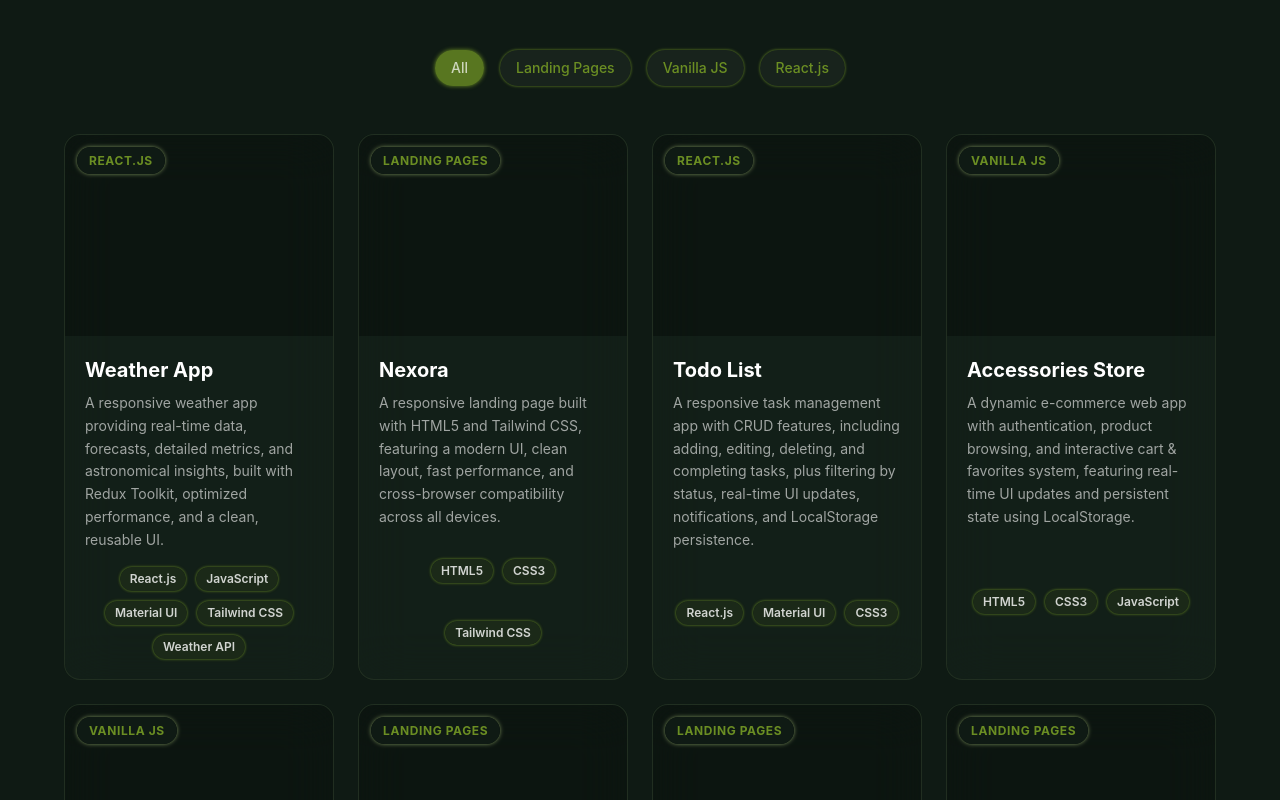
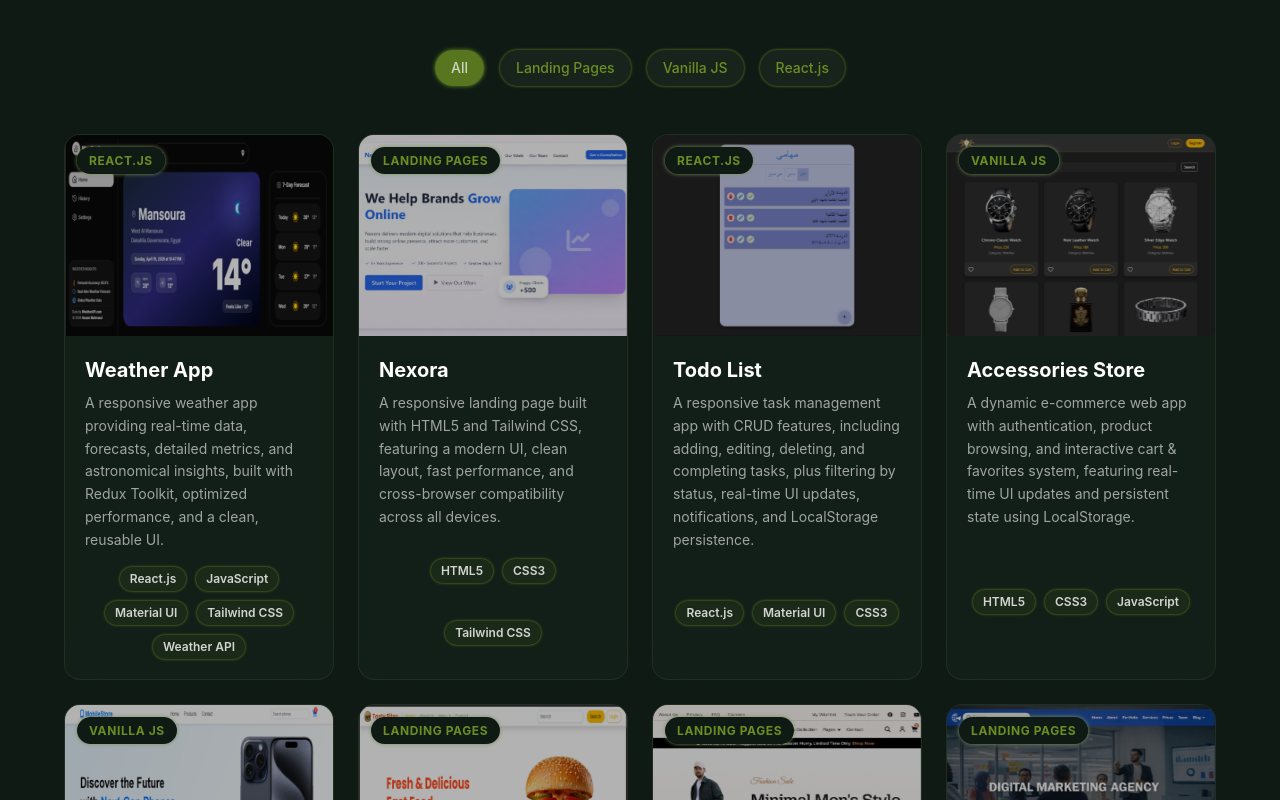
Before and after one commit to Hazem-2002/Portifolio, a React (Vite) app: page / in a window 1280 px wide. Shown: the part 3360-4160 px from the top of the page. Built offline with nearby package versions, Linux system fonts and the light colour scheme.

Commit message:
fix: resolve project images not displaying by using dynamic backgroundImage instead of Tailwind url

```diff
--- a/index.html
+++ b/index.html
@@ -1,5 +1,5 @@
 <!doctype html>
-<html lang="en" class="scroll-smooth select-non">
+<html lang="en" class="scroll-smooth select-none">
   <head>
     <meta charset="UTF-8" />
     <link rel="icon" type="image/svg+xml" href="./src/assets/icon.png" />
--- a/src/Projects.jsx
+++ b/src/Projects.jsx
@@ -1,6 +1,14 @@
 import React from "react";
 import AnimatedSection from "./AnimatedSection";
 import { useState } from "react";
+import weatherImg from "./assets/weather-app.png";
+import NexoraImg from "./assets/Tailwind-Landing-Page.png";
+import TodoListImg from "./assets/Todo-List-App.png";
+import AccessoriesStoreImg from "./assets/E-commerce-JavaScript.png";
+import MobileStoreImg from "./assets/E-commerce-Mobile-Store.png";
+import TastyBitesRestaurantImg from "./assets/Tasty-Bites-Restaurant.png";
+import FashionClothingStoreImg from "./assets/clothing-store-app.png";
+import DigitalMarketingImg from "./assets/digital-marketing-app.png";
 
 const ProjectsData = [
   {
@@ -16,7 +24,7 @@ const ProjectsData = [
     ],
     liveDemo: "https://hazem-2002.github.io/Weather-App/",
     code: "https://github.com/Hazem-2002/Weather-App",
-    imageSource: "./assets/weather-app.png",
+    imageSource: weatherImg,
   },
   {
     title: "Nexora",
@@ -25,7 +33,7 @@ const ProjectsData = [
     technologies: ["HTML5", "CSS3", "Tailwind CSS"],
     liveDemo: "https://hazem-2002.github.io/Tailwind-Responsive-Landing-Page/",
     code: "https://github.com/Hazem-2002/Tailwind-Responsive-Landing-Page",
-    imageSource: "./assets/Tailwind-Landing-Page.png",
+    imageSource: NexoraImg,
   },
   {
     title: "Todo List",
@@ -34,7 +42,7 @@ const ProjectsData = [
     technologies: ["React.js", "Material UI", "CSS3"],
     liveDemo: "https://hazem-2002.github.io/Todo-List-App/",
     code: "https://github.com/Hazem-2002/Todo-List-App",
-    imageSource: "./assets/Todo-List-App.png",
+    imageSource: TodoListImg,
   },
   {
     title: "Accessories Store",
@@ -43,7 +51,7 @@ const ProjectsData = [
     technologies: ["HTML5", "CSS3", "JavaScript"],
     liveDemo: "https://hazem-2002.github.io/E-Commerce-Accessories/",
     code: "https://github.com/Hazem-2002/E-Commerce-Accessories",
-    imageSource: "./assets/E-commerce-JavaScript.png",
+    imageSource: AccessoriesStoreImg,
   },
   {
     title: "Mobile Store",
@@ -52,7 +60,7 @@ const ProjectsData = [
     technologies: ["HTML5", "CSS3", "JavaScript"],
     liveDemo: "https://hazem-2002.github.io/Mobile-Store/",
     code: "https://github.com/Hazem-2002/Mobile-Store",
-    imageSource: "./assets/E-commerce-Mobile-Store.png",
+    imageSource: MobileStoreImg,
   },
   {
     title: "Tasty Bites Restaurant",
@@ -61,7 +69,7 @@ const ProjectsData = [
     technologies: ["HTML5", "CSS3", "Bootstrap"],
     liveDemo: "https://hazem-2002.github.io/Tasty-Bites-Restaurant/",
     code: "https://github.com/Hazem-2002/Tasty-Bites-Restaurant",
-    imageSource: "./assets/Tasty-Bites-Restaurant.png",
+    imageSource: TastyBitesRestaurantImg,
   },
   {
     title: "Fashion Clothing Store",
@@ -70,7 +78,7 @@ const ProjectsData = [
     technologies: ["HTML5", "CSS3"],
     liveDemo: "https://hazem-2002.github.io/Static-Clothing-Store/",
     code: "https://github.com/Hazem-2002/Static-Clothing-Store",
-    imageSource: "./assets/clothing-store-app.png",
+    imageSource: FashionClothingStoreImg,
   },
   {
     title: "Digital Marketing",
@@ -79,7 +87,7 @@ const ProjectsData = [
     technologies: ["HTML", "CSS"],
     liveDemo: "https://hazem-2002.github.io/digital-marketing-website/",
     code: "https://github.com/Hazem-2002/digital-marketing-website",
-    imageSource: "./assets/digital-marketing-app.png",
+    imageSource: DigitalMarketingImg,
   },
 ];
 
@@ -161,7 +169,8 @@ const Projects = () => {
               {/* Image */}
               <div className="relative aspect-4/3 overflow-hidden">
                 <div
-                  className={`w-full h-full bg-cover bg-center transition-transform duration-700 group-hover:scale-110 bg-[url('${project.imageSource}')] will-change-transform`}
+                  className="w-full h-full bg-cover bg-center transition-transform duration-700 group-hover:scale-110 will-change-transform"
+                  style={{ backgroundImage: `url(${project.imageSource})` }}
                 ></div>
                 <div className="absolute inset-0 bg-black/30 group-hover:bg-black/80 transition-all duration-500"></div>
                 <div className="absolute inset-0 flex items-center justify-center gap-3 opacity-0 group-hover:opacity-100 transition-opacity duration-500 p-4">
```
Also changed, not shown: src/assets/weather-ap.png (deleted).
